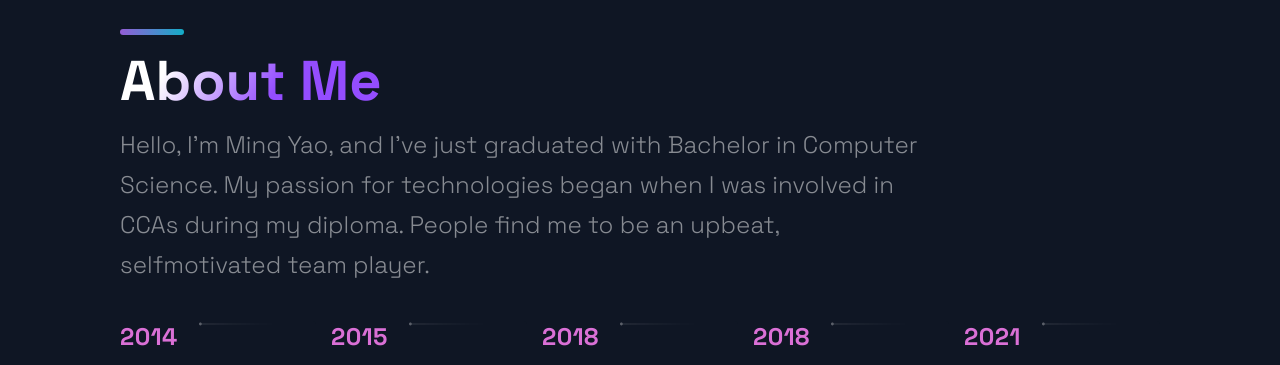
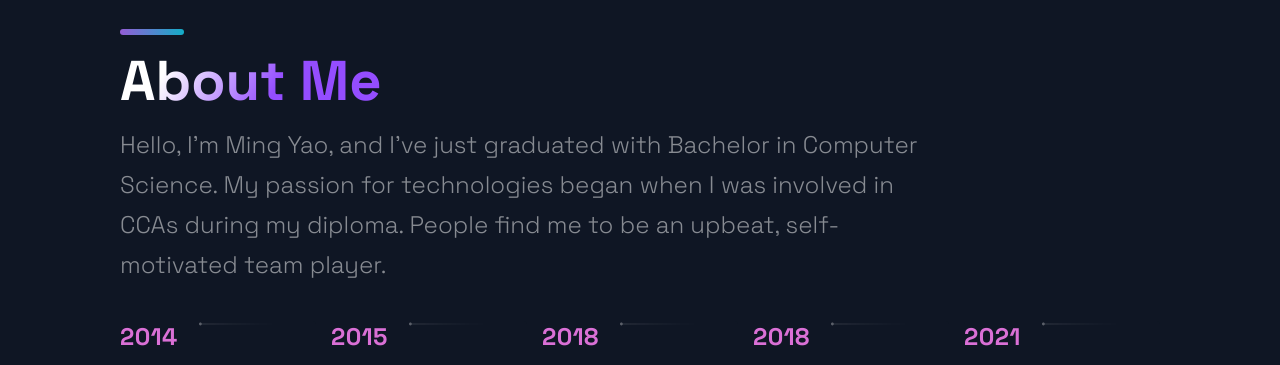
Before and after one commit to Wo1fz/Portfolio, a Next.js app: page / in a window 1280 px wide. Shown: the part 6240-6605 px from the top of the page. Built offline with nearby package versions, Linux system fonts and the light colour scheme.

Commit message:
Minor update on timeline

```diff
--- a/src/components/TimeLine/TimeLine.js
+++ b/src/components/TimeLine/TimeLine.js
@@ -72,7 +72,7 @@ const Timeline = () => {
       <SectionText>
         Hello, I'm Ming Yao, and I've just graduated with Bachelor in Computer
         Science. My passion for technologies began when I was involved in CCAs
-        during my diploma. People find me to be an upbeat, selfmotivated team
+        during my diploma. People find me to be an upbeat, self-motivated team
         player.
       </SectionText>
       <CarouselContainer ref={carouselRef} onScroll={handleScroll}>
```
